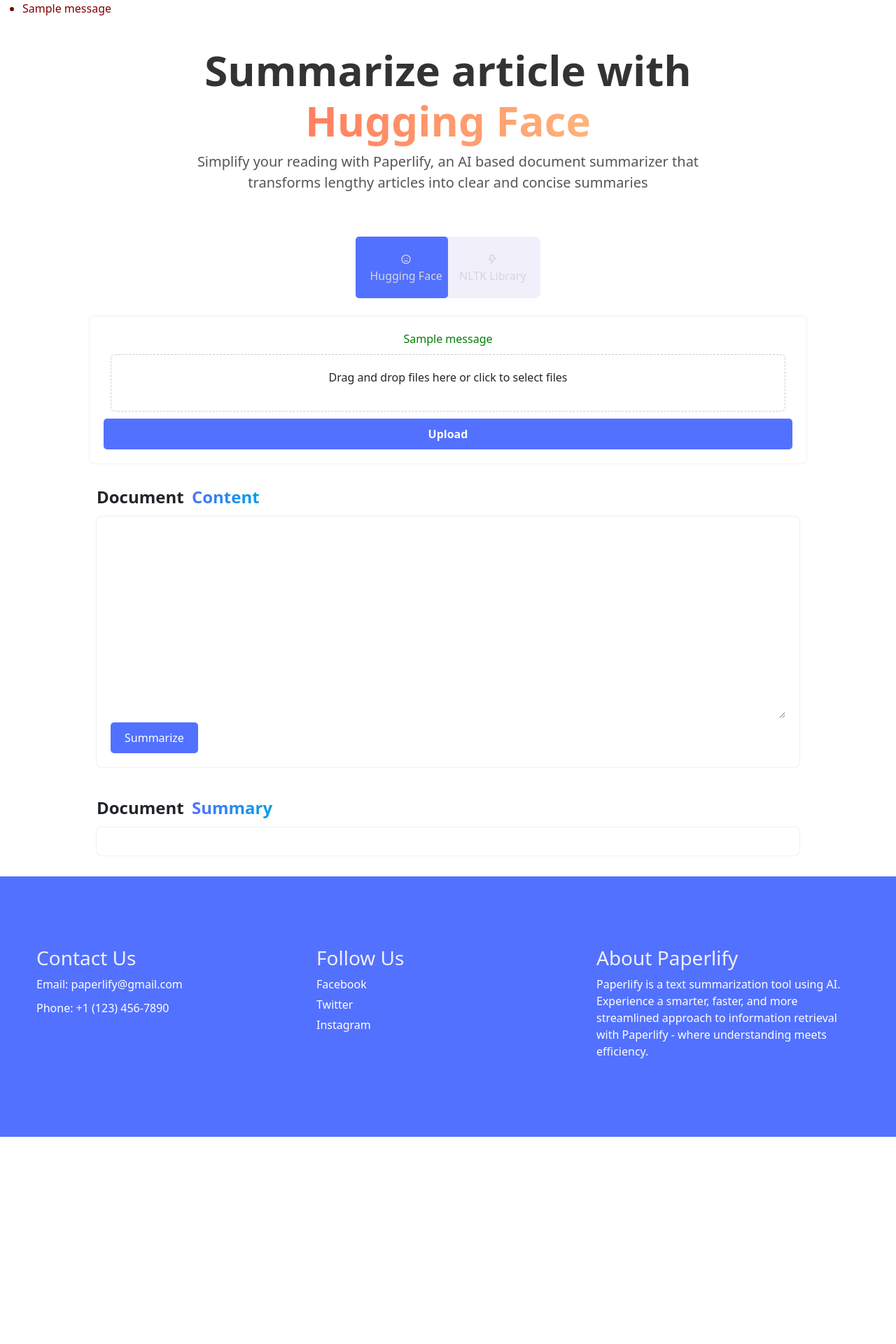
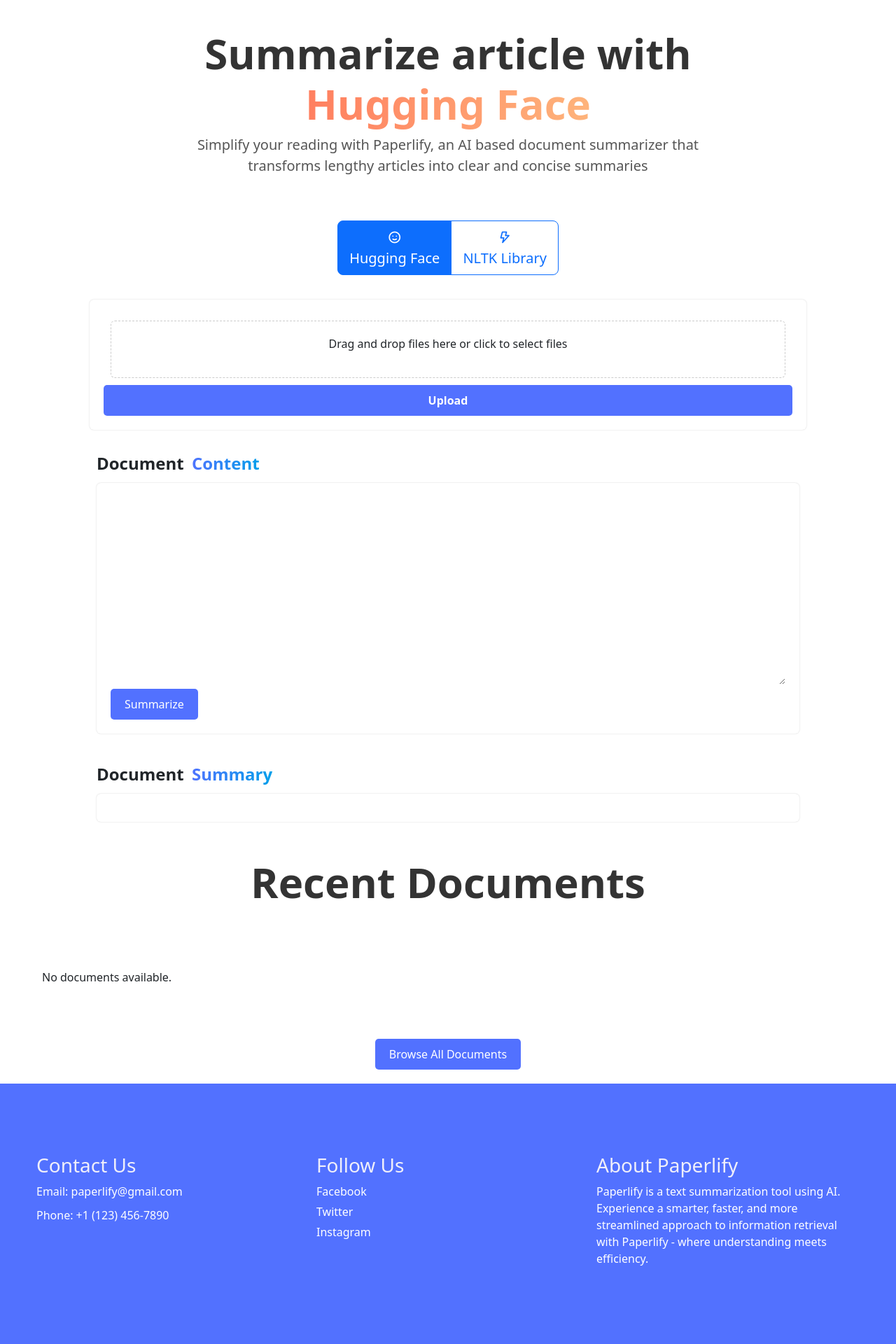
Before and after one commit to dheerazsah/Final-Year-Project-Paperlify, a Django app: page /upload in a window 1280 px wide. Shown: the part 66-1986 px from the top of the page at 70% size. Before the commit the page ends 1690 px from the top, so only its background shows below. Run offline with Django 4.2, Linux system fonts and the light colour scheme; tables that the repository leaves empty hold one stand-in row (values such as "Sample post"); one stand-in notice (Sample message) is shown; parts of the project's set-up code (start-up, migrations or seed data) failed here and were passed over; some libraries are stand-ins or nearby versions.

Commit message:
Add: Radio Button to dashbaord.html
In this commit, a condition is checked to when the radio buttons are clicked.

```diff
--- a/Paperlify/home/views.py
+++ b/Paperlify/home/views.py
@@ -443,10 +443,28 @@ from django.http import JsonResponse
 def dashboard(request):
     content = ''
     summary = None
-    recent_documents = FileUpload.objects.filter(user_id=request.user.id, summarized_text__isnull=False).order_by('-created_at')[:3]
 
-    return render(request, 'dashboard.html', {'content': content, 'summary': summary, 'recent_documents': recent_documents})
+    '''
+    library = ''
+    if library == 'hugging_face':
+        info_message = "You are using Hugging Face"
+        messages.info(request, info_message)
+        print(info_message)
+    elif library == 'nltk':
+        info_message = "You are using NLTK"
+        messages.info(request, info_message)
+        print(info_message)
+    else:
+        info_message = "Invalid Library"
+        messages.info(request, info_message)
+        print(info_message)
+    #return JsonResponse({'message': message})
+    '''
+    return render(request, 'dashboard.html', {'content': content, 'summary':summary})
 
+import pythoncom
+from win32com import client
+from django.conf import settings
 def upload_file(request):
     content = ''
     summary = None
@@ -506,7 +524,7 @@ def upload_file(request):
                         messages.error(request, error_message)
                         print(f"Error reading text file: {str(e)}")
 
-                elif uploadfile.name.endswith(('.doc', '.docx')):
+                elif uploadfile.name.endswith(('.docx')):
                     try:
                         content = docx2txt.process(uploadfile)
                         if not content.strip():
@@ -515,10 +533,36 @@ def upload_file(request):
                             return JsonResponse({'content': content, 'summary': summary})
                         file_info.extracted_text = content
                         file_info.save()
+
                     except Exception as e:
                         error_message = "Error processing the uploaded Word document."
                         messages.error(request, error_message)
                         print(f"Error processing doc/docx file: {str(e)}")
+
+                elif uploadfile.name.endswith(('.doc')):
+                    try:
+                         # Initialize the COM library
+                        pythoncom.CoInitialize()
+
+                        # Create a new Word application
+                        word_app = client.Dispatch("Word.Application")
+                        word_app.Visible = False
+
+                        # Open the document
+                        doc_path = os.path.join(settings.MEDIA_ROOT, uploadfile.name)
+                        doc = word_app.Documents.Open(doc_path)
+
+                        # Extract text from the document
+                        content = doc.Content.Text
+
+                        # Close the document and Word application
+                        doc.Close()
+                        word_app.Quit()
+
+                    except Exception as e:
+                        error_message = "Error processing the uploaded Word document."
+                        messages.error(request, error_message)
+                        print(f"Error processing doc file: {str(e)}")
 
                 elif uploadfile.name.endswith('.pdf'):
                     try:
--- a/Paperlify/templates/dashboard.html
+++ b/Paperlify/templates/dashboard.html
@@ -10,7 +10,8 @@
   </div>
 </div>
 </div> {% endcomment %}
-{% if messages %}
+
+{% comment %} {% if messages %}
   <div class="error-message">
     <ul>
       {% for message in messages %}
@@ -18,7 +19,7 @@
       {% endfor %}
     </ul>
   </div>
-{% endif %}
+{% endif %} {% endcomment %}
 
 <div>
   <section class="main-content">
@@ -28,12 +29,15 @@
 </div>
 
 <div class="switch-box">
-  <div class="button-box">
-    <div id="t-btn"></div>
-    <button type="button" class="toggle-btn" onclick="leftClick('hugging-face')"><i class="uil uil-smile icon fa-4x d-block"></i>Hugging Face</button>
-    <button type="button" class="toggle-btn" onclick="rightClick('nltk-library')"><i class="uil uil-bolt icon fa-4x d-block"></i>NLTK Library</button>
+  <div class="btn-group btn-group-lg" role="group" aria-label="Basic radio toggle button group">
+    <input type="radio" class="btn-check" name="btnradio" id="btnradio1" autocomplete="off" checked>
+    <label class="btn btn-outline-primary" for="btnradio1"><i class="uil uil-smile icon fa-4x d-block"></i>Hugging Face</label>
+
+    <input type="radio" class="btn-check" name="btnradio" id="btnradio2" autocomplete="off">
+    <label class="btn btn-outline-primary" for="btnradio2"><i class="uil uil-bolt icon fa-4x d-block"></i>NLTK Library</label>
   </div>
 </div>
+
 
 <style>
     textarea {
@@ -110,6 +114,7 @@
   overflow: hidden;
 }
 
+
 </style>
 
 
@@ -119,16 +124,6 @@
         {{ error_message }}
     </div>
 {% endif %} {% endcomment %}
-
-{% if messages %}
-{% for message in messages %}
-    {% if message.tags == 'error' %}
-        <div class="error-message">{{ message }}</div>
-    {% elif message.tags == 'success' %}
-        <div class="success-message">{{ message }}</div>
-    {% endif %}
-{% endfor %}
-{% endif %}
 
   <form method="POST" action="{% url 'upload_file' %}" enctype="multipart/form-data" id="uploadForm">
       {% csrf_token %}
@@ -170,11 +165,6 @@
   </div>
 
   <!-- Add the Summarized Document Editor -->
-  <!-- {% comment %} <div class="editor-box">
-    <div class="editor-title">Summarized Document</div>
-        <textarea rows="10" cols="80">{{ summary.0.summary_text }}</textarea>
-  </div> {% endcomment %} -->
-
  <!-- <div class="summary-box" id="summary-box" style="display: none;"> -->
   <div class="summary-box" id="summary-box">
     <div class="summary-title">Document <span class="gradient-text">Summary</span></div>
@@ -211,18 +201,6 @@ function updateLibraryTitle() {
   }, 100);
 }
 updateLibraryTitle();
-
-  var tbtn = document.getElementById('t-btn')
-
-  function leftClick(modelName) {
-    tbtn.style.left = '0';
-    console.log('Left click:', modelName);
-  }
-
-  function rightClick(modelName) {
-    tbtn.style.left = '130px';
-    console.log('Right click:', modelName);
-  }
 
     {% comment %} function displayFileName() {
         var input = document.getElementsByClassName('fileInput')[0];
@@ -349,19 +327,8 @@ updateLibraryTitle();
 </script>
 
 
-<!-- Show Document -->
-<!-- {% comment %} <div class="editor-box">
-  <form action="" method="post">
-      {% csrf_token %}
-      <div class="editor-title">Document Content</div>
-      <textarea name="input_text" rows="10" cols="80">{{ content }}</textarea>
-      <input class="summarize-btn" type="submit" name="summarize" value="Summarize">
-  </form>
-</div> {% endcomment %} -->
 
-
-
-  {% comment %} <div>
+<div>
       <section class="main-content">
           <h1>Recent Documents</h1>
       </section>
@@ -387,5 +354,5 @@ updateLibraryTitle();
 
 <div class="browse-button">
   <a href="{% url 'mydocuments' %}">Browse All Documents</a>
-</div> {% endcomment %}
+</div>
 {% endblock %}
```
